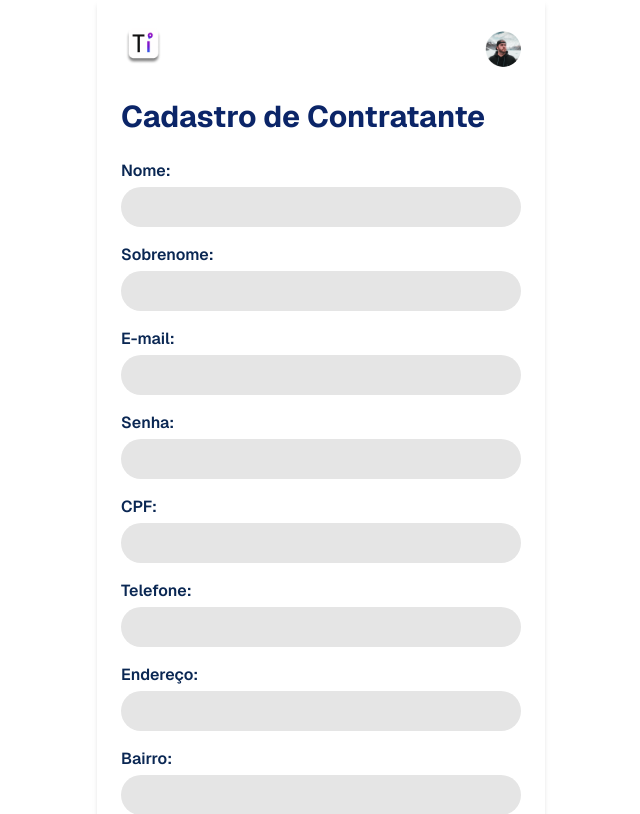
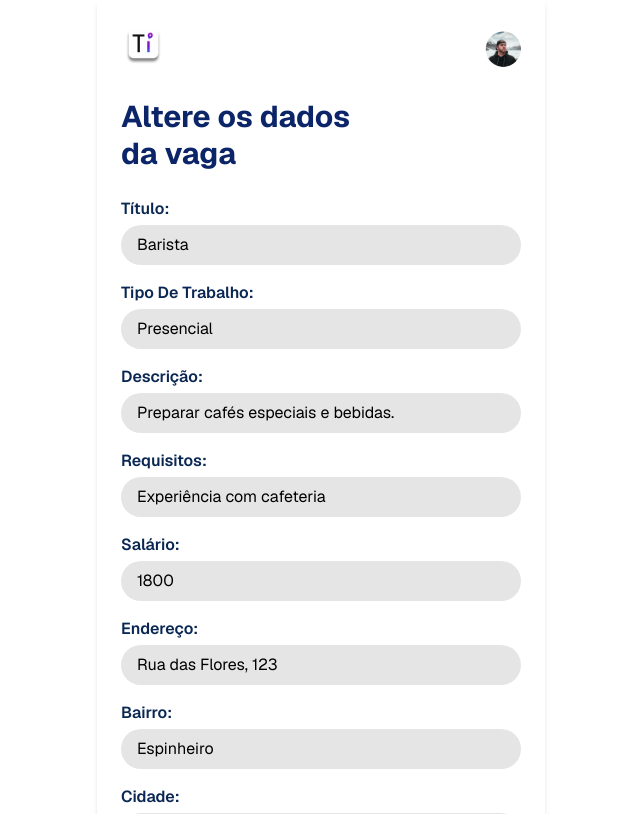
Before and after one commit to WesleyFilhoDev/Projeto_FrontEnd, a Next.js app in the folder projeto/: page /testeD in a window 1280 px wide. Shown: the top 814 px of the page, without its empty margins (319-959 px from the left). Built offline with nearby package versions, Linux system fonts and the light colour scheme.

Commit message:
Update page.js

```diff
--- a/projeto/src/app/testeD/page.js
+++ b/projeto/src/app/testeD/page.js
@@ -1,11 +1,14 @@
 import Image from "next/image";
 import VacancyPage from "../components/vacancyPage";
 import EmployerSign from "../components/employerSign";
+import VacancyEmployer from "../components/vacancyEmployer";
+import VacancyAdd from "../components/vacancyAdd";
+import EditVacancy from "../components/editVacancy";
 
 export default function Home() {
   return (
     <>
-      <EmployerSign />
+      <EditVacancy />
     </>
   );
 }
```
